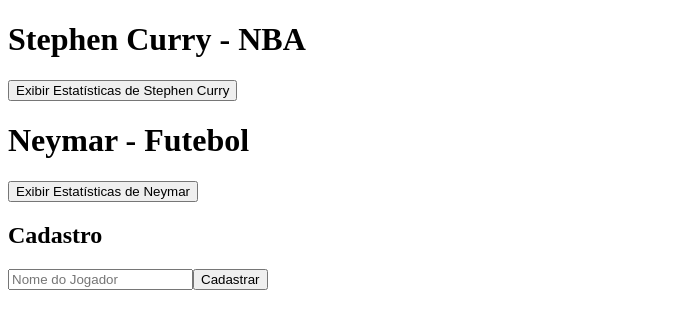
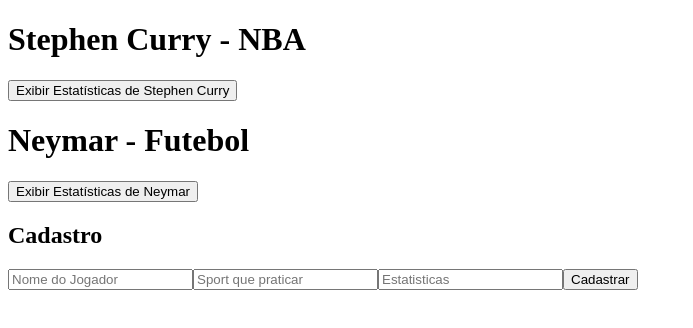
Before and after one commit to williansenai/cadastro_estatisticas_jogadores, an Angular app in the folder front-end-estatisticas_jogadores/: page / in a window 1280 px wide. Shown: the top 328 px of the page, without its empty margins (0-693 px from the left). Built offline with nearby package versions, Linux system fonts and the light colour scheme.

Commit message:
cadastrando jogadores

```diff
--- a/front-end-estatisticas_jogadores/src/app/jogadores/jogadores.component.html
+++ b/front-end-estatisticas_jogadores/src/app/jogadores/jogadores.component.html
@@ -8,4 +8,6 @@
 
 <h2>Cadastro</h2>
 <input [(ngModel)]="nome_jogador" placeholder="Nome do Jogador">
+<input [(ngModel)]="sport" placeholder="Sport que praticar">
+<input [(ngModel)]="stats" placeholder="Estatisticas">
 <button (click)="adicionaJogador()">Cadastrar</button>
--- a/front-end-estatisticas_jogadores/src/app/jogadores/jogadores.component.ts
+++ b/front-end-estatisticas_jogadores/src/app/jogadores/jogadores.component.ts
@@ -9,6 +9,8 @@
 export class JogadoresComponent implements OnInit {
 
   nome_jogador: string = '';
+  sport: string = '';
+  stats: string = '';
   playerStats: any;
 
   constructor(private jogadoresService: JogadoresService) { }
@@ -28,16 +30,24 @@
   }
 
   adicionaJogador() {
-    this.jogadoresService.adicionaJogador(this.nome_jogador)
+    const novoJogador = {
+      nome: this.nome_jogador,
+      sport: this.sport,
+      stats: this.stats
+    };
+
+    this.jogadoresService.adicionaJogador(novoJogador)
       .subscribe({
-        next:(res)=>{
+        next: (res) => {
           alert('Jogador cadastrado com sucesso.');
           this.nome_jogador = '';
+          this.sport = '';
+          this.stats = '';
         },
-        error:(error)=>{
+        error: (error) => {
           console.error('Erro ao cadastrar jogador:', error);
         }
-    })
+      });
   }
 
 }
--- a/front-end-estatisticas_jogadores/src/app/jogadores/jogadores.service.ts
+++ b/front-end-estatisticas_jogadores/src/app/jogadores/jogadores.service.ts
@@ -15,8 +15,7 @@
     return this.http.get(`${this.apiUrl}?name=${jogador}`);
   }
 
-  adicionaJogador(nome_jogador: string): Observable<any> {
-    const dados_jogador = { name: nome_jogador };
-    return this.http.post(this.apiUrl, dados_jogador);
+  adicionaJogador(novoJogador: any): Observable<any> {
+    return this.http.post(this.apiUrl, novoJogador);
   }
 }
```
Also changed, not shown: 1 other file (tests, documents, lock files or other folders).
